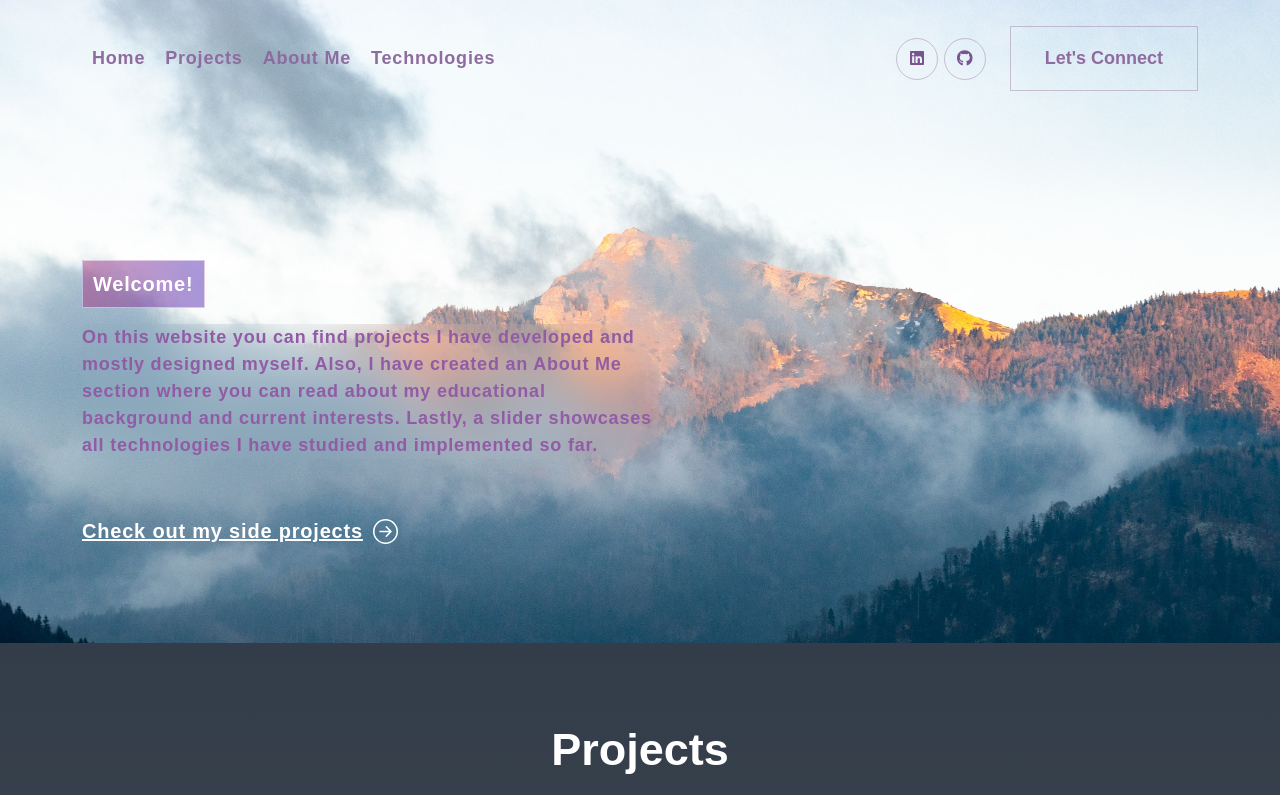
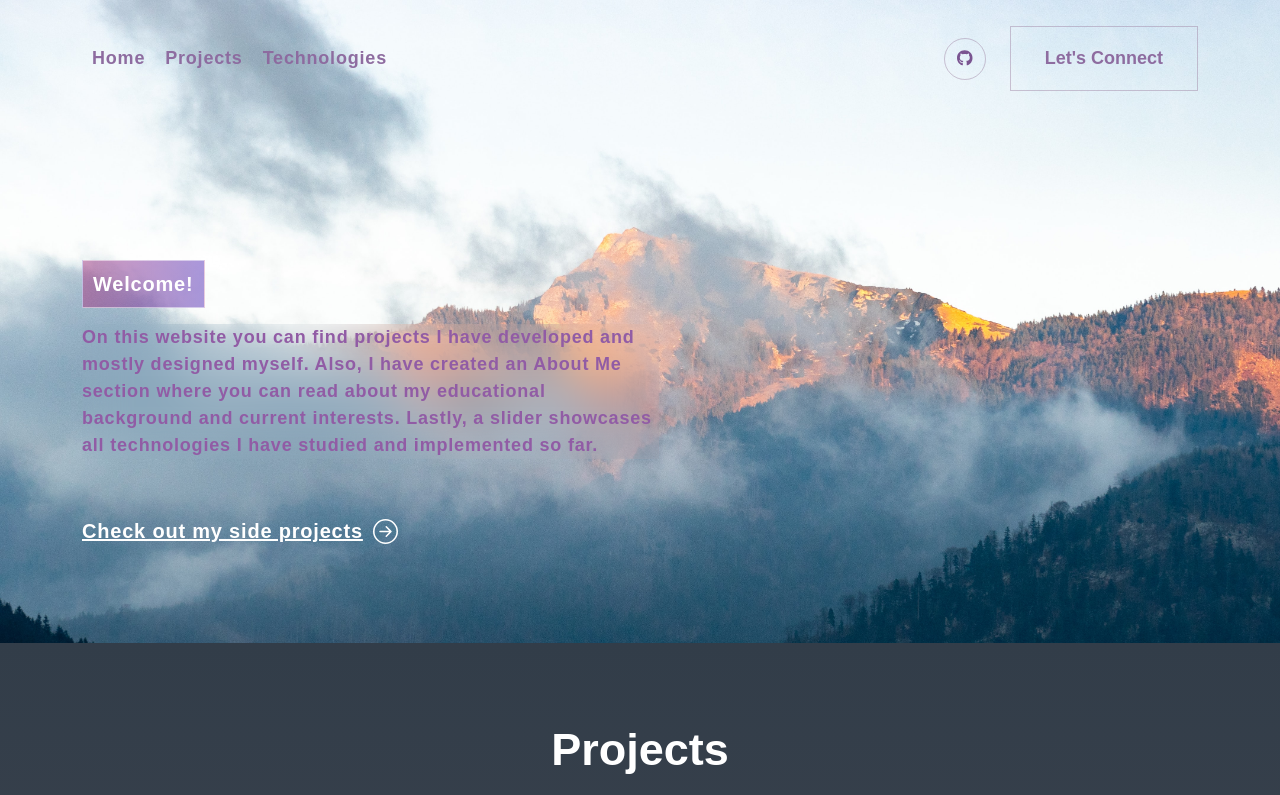
Before and after one commit to vildanguenay/portfolio2, a React (Create React App) app: page / in a window 1280 px wide. Shown: the top 795 px of the page. Built offline with nearby package versions, Linux system fonts and the light colour scheme.

Commit message:
adaptations

```diff
--- a/src/App.js
+++ b/src/App.js
@@ -14,7 +14,7 @@ function App() {
       <NavBar />
       <Banner />
       <Projects />
-      <About />
+      {/* <About /> */}
       <Technologies />
       <Footer />
     </div>
--- a/src/components/Footer.js
+++ b/src/components/Footer.js
@@ -23,11 +23,11 @@ export const Footer = () => {
                 <FontAwesomeIcon icon={faInstagram} />
               </i>
             </a> */}
-            <a href="https://www.linkedin.com/in/vildan-guenay" alt="">
+            {/* <a href="https://www.linkedin.com/in/vildan-guenay" alt="">
               <i>
                 <FontAwesomeIcon icon={faLinkedin} />
               </i>
-            </a>
+            </a> */}
             <a href="https://github.com/vildanguenay" alt="">
               <i>
                 <FontAwesomeIcon icon={faGithub} />
--- a/src/components/NavBar.js
+++ b/src/components/NavBar.js
@@ -56,7 +56,7 @@ export const NavBar = () => {
             >
               Projects
             </Nav.Link>
-            <Nav.Link
+            {/* <Nav.Link
               href="#about"
               className={
                 activeLink === 'about' ? 'active navbar-link' : 'navbar-link'
@@ -64,7 +64,7 @@ export const NavBar = () => {
               onClick={() => onUpdateActiveLink('about')}
             >
               About Me
-            </Nav.Link>
+            </Nav.Link> */}
             <Nav.Link
               href="#skills"
               className={
@@ -82,11 +82,11 @@ export const NavBar = () => {
                   <FontAwesomeIcon icon={faInstagram} />
                 </i>
               </a> */}
-              <a href="https://www.linkedin.com/in/vildan-guenay" alt="">
+              {/* <a href="https://www.linkedin.com/in/vildan-guenay" alt="">
                 <i>
                   <FontAwesomeIcon icon={faLinkedin} />{' '}
                 </i>
-              </a>
+              </a> */}
               <a href="https://github.com/vildanguenay" alt="">
                 <i>
                   <FontAwesomeIcon icon={faGithub} />
--- a/src/components/ProjectCard.js
+++ b/src/components/ProjectCard.js
@@ -6,6 +6,7 @@ import presenting from '../img/presenting.jpg';
 import solidarity from '../img/solidarity.jpg';
 import design from '../img/design.jpg';
 import unbiased from '../img/cf vildan blur.jpg';
+import forest from '../img/forest.png';
 
 export const ProjectCard = ({
   title,
@@ -24,6 +25,7 @@ export const ProjectCard = ({
     solidarity: solidarity,
     design: design,
     unbiased: unbiased,
+    forest: forest,
   };
 
   return (
--- a/src/projectsDescriptions.json
+++ b/src/projectsDescriptions.json
@@ -1,13 +1,13 @@
 [
   {
     "id": 1,
-    "title": "Movie rental (deprecated)",
-    "header": "responsive create-react-app including",
+    "title": "Room rental",
+    "header": "app including",
     "header2": "applied technologies",
-    "image": "netflix",
-    "link": "https://vildanguenay.github.io/movie-rental/",
-    "description": "<li>homepage</li><li>browse dashboard</li><li>log in</li><li>sign up</li><li>video player</li>",
-    "description2": "<li>compound components</li><li>styled components: css in js</li><li>firebase (firestore and authentication)</li><li>live search with fuse.js</li>"
+    "image": "forest",
+    "link": "https://vildanguenay.github.io/forest/",
+    "description": "<li>homepage</li><li>navigation</li><li>rooms listing page</li>",
+    "description2": "<li>(custom) css properties</li><li>flexbox</li><li>grid</li>"
   },
   {
     "id": 2,
@@ -21,12 +21,22 @@
   },
   {
     "id": 3,
-    "title": "First Website (idle)",
+    "title": "First Portfolio Website (idle)",
     "header": "responsive create-react-app including",
     "header2": "applied technologies",
     "image": "firstWebsite",
     "link": "https://vildanguenay.github.io/cv/",
     "description": "<li>navigation</li><li>hamburger menu</li>",
     "description2": "<li>react router</li><li>(custom) css properties</li><li>flexbox</li><li>grid</li>"
+  },
+  {
+    "id": 4,
+    "title": "Movie rental (deprecated)",
+    "header": "responsive create-react-app including",
+    "header2": "applied technologies",
+    "image": "netflix",
+    "link": "https://vildanguenay.github.io/movie-rental/",
+    "description": "<li>homepage</li><li>browse dashboard</li><li>log in</li><li>sign up</li><li>video player</li>",
+    "description2": "<li>compound components</li><li>styled components: css in js</li><li>firebase (firestore and authentication)</li><li>live search with fuse.js</li>"
   }
 ]
```
Also changed, not shown: 1 other file (tests, documents, lock files or other folders).
